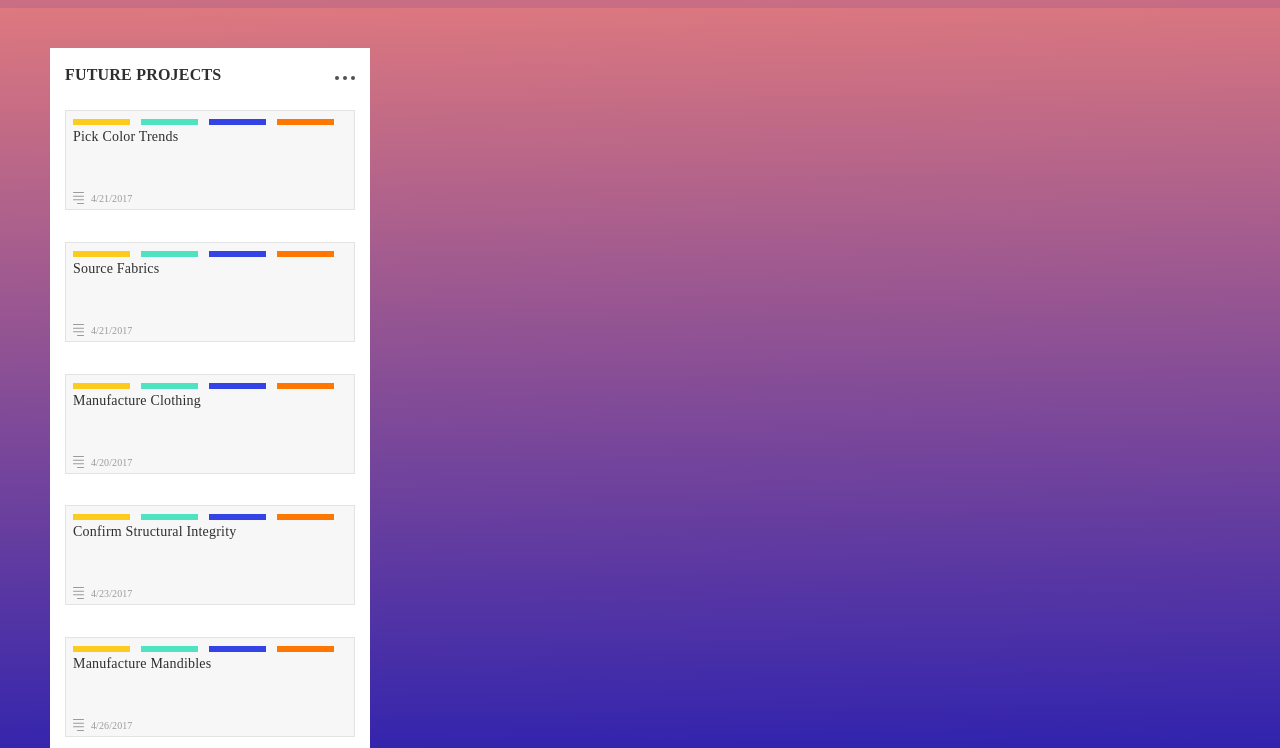
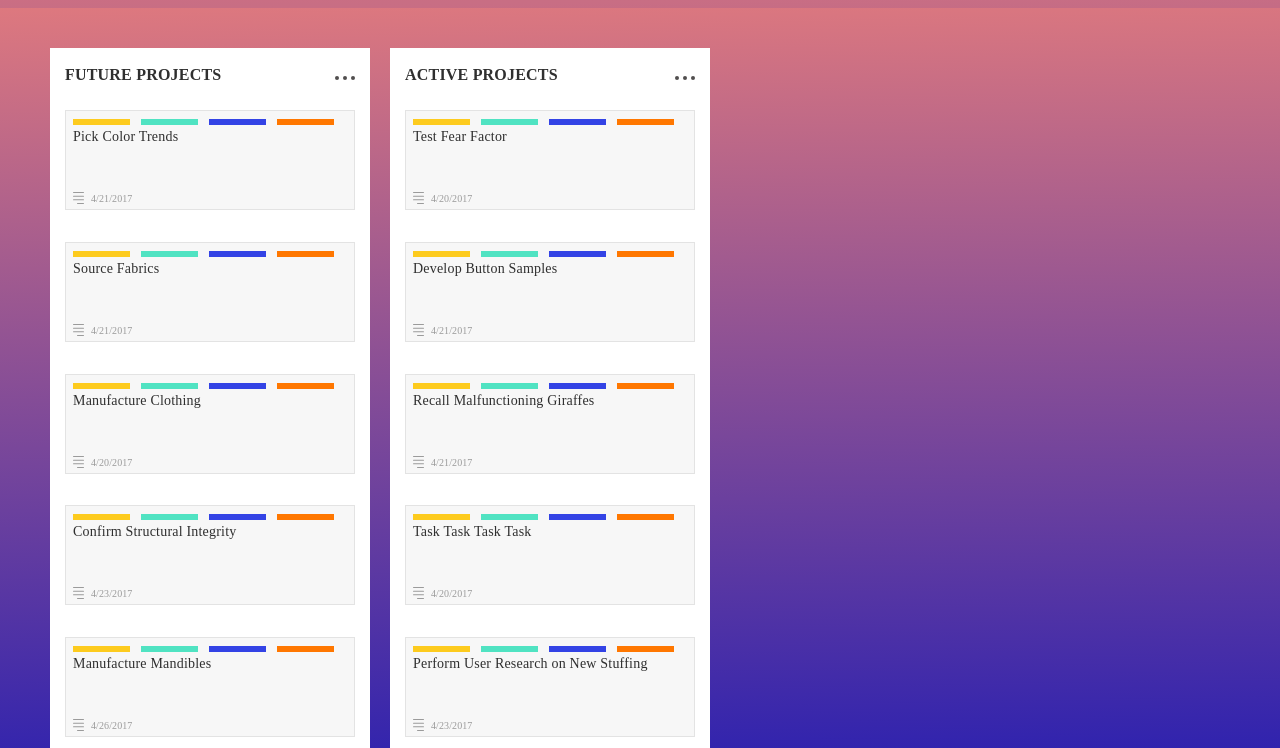
Before and after one commit to kendallawills/Codecademy_Task-Board, a plain HTML site: page index.html in a window 1280 px wide. Shown: the part 52-800 px from the top of the page. Drawn offline with nearby package versions, Linux system fonts and the light colour scheme; a web font is replaced by a local one.

Commit message:
Add Active Projects

```diff
--- a/index.html
+++ b/index.html
@@ -86,10 +86,71 @@
                 </div>
 
                 <!-- ACTIVE PROJECTS -->
+                <div class="card-column active-projects">
+                    <div class="taskgroup-heading">
+                        <h2>ACTIVE PROJECTS</h2>
+                        <div class="ellipsis-icon">
+                            <img src="resources/images/oval-copy.svg">
+                            <img src="resources/images/oval-copy.svg">
+                            <img src="resources/images/oval-copy.svg">
+                        </div>
+                    </div>
+
+                    <!-- CARDS -->
+                    <div class="card project-i">
+                        <div class="rectangle yellow"></div>
+                        <div class="rectangle green"></div>
+                        <div class="rectangle blue"></div>
+                        <div class="rectangle orange"></div>
+                        <p class="task-description">Test Fear Factor</p>
+                        <img class="list-icon" src="resources/images/list_icon.svg">
+                        <p class="task-date">4/20/2017</p>
+                    </div>
+
+                    <div class="card project-ii">
+                        <div class="rectangle yellow"></div>
+                        <div class="rectangle green"></div>
+                        <div class="rectangle blue"></div>
+                        <div class="rectangle orange"></div>
+                        <div class="task-description">Develop Button Samples</div>
+                        <img class="list-icon" src="resources/images/list_icon.svg">
+                        <p class="task-date">4/21/2017</p>
+                    </div>
+
+                    <div class="card project-iii">
+                        <div class="rectangle yellow"></div>
+                        <div class="rectangle green"></div>
+                        <div class="rectangle blue"></div>
+                        <div class="rectangle orange"></div>
+                        <div class="task-description">Recall Malfunctioning Giraffes</div>
+                        <img class="list-icon" src="resources/images/list_icon.svg">
+                        <p class="task-date">4/21/2017</p>
+                    </div>
+
+                    <div class="card project-iv">
+                        <div class="rectangle yellow"></div>
+                        <div class="rectangle green"></div>
+                        <div class="rectangle blue"></div>
+                        <div class="rectangle orange"></div>
+                        <div class="task-description">Task Task Task Task</div>
+                        <img class="list-icon" src="resources/images/list_icon.svg">
+                        <p class="task-date">4/20/2017</p>
+                    </div>
+
+                    <div class="card project-v">
+                        <div class="rectangle yellow"></div>
+                        <div class="rectangle green"></div>
+                        <div class="rectangle blue"></div>
+                        <div class="rectangle orange"></div>
+                        <div class="task-description">Perform User Research on New Stuffing</div>
+                        <img class="list-icon" src="resources/images/list_icon.svg">
+                        <p class="task-date">4/23/2017</p>
+                    </div>
+
+                </div>
 
             </div>
         </div>
 
     </body>
-
 </html>
```
